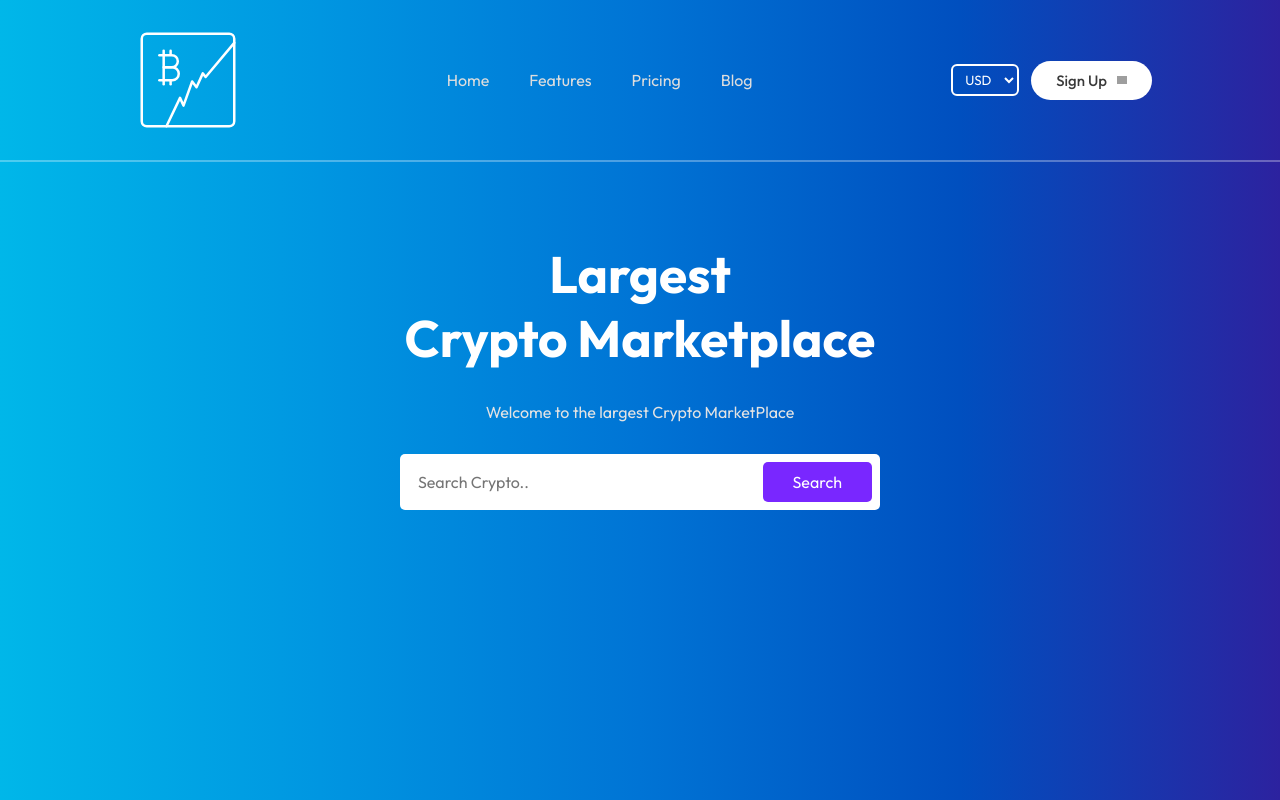
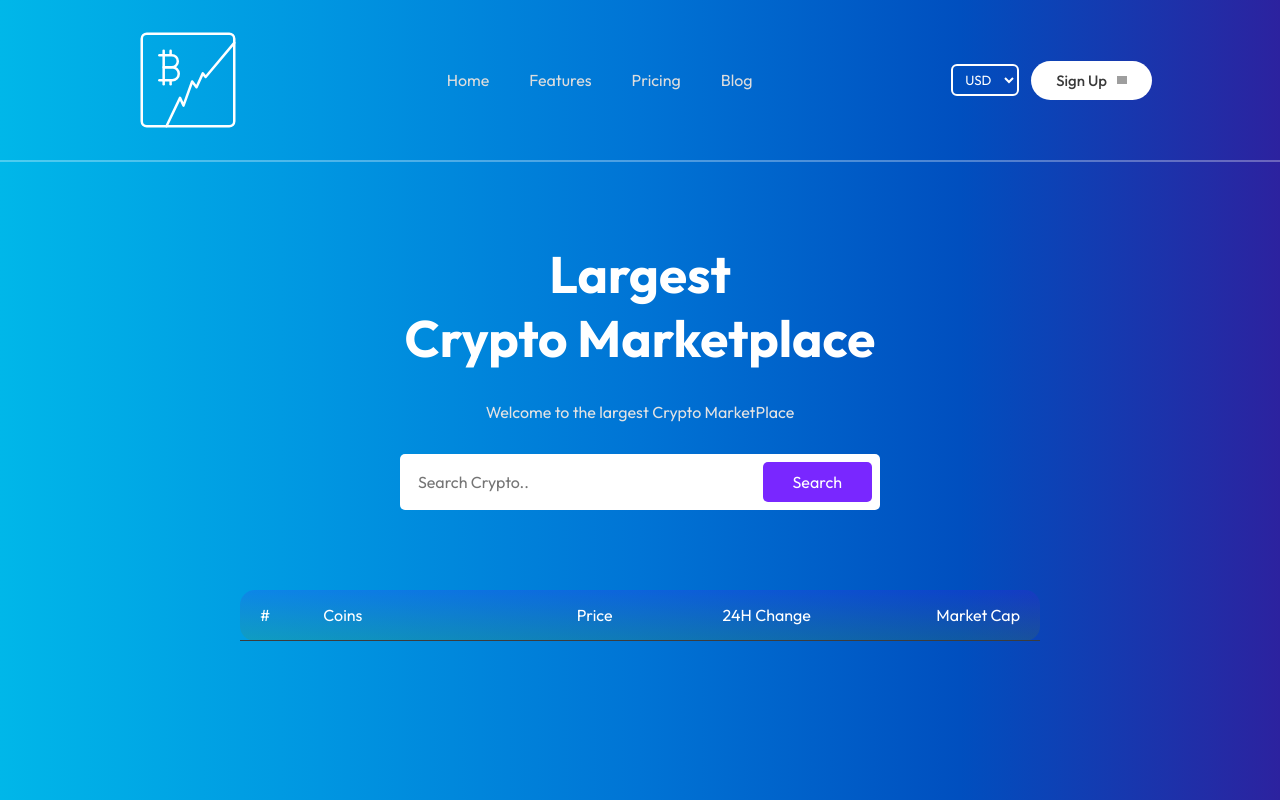
Before and after one commit to OnARoel/CryptoSpace, a React (Vite) app: page / in a window 1280 px wide. Shown: the top 800 px of the page. Built offline with nearby package versions, Linux system fonts and the light colour scheme; no server answers; grey boxes are pictures that could not be loaded.

Commit message:
Added basic API routing

```diff
--- a/src/components/NavBar/NavBar.jsx
+++ b/src/components/NavBar/NavBar.jsx
@@ -1,9 +1,25 @@
-import React from "react";
+import React, { useContext } from "react";
 import "./NavBar.css";
 import logo from "../../assets/crypto-logo.svg";
 import icon from "../../assets/arrow.svg";
+import { CoinContext } from "../../context/CoinContext";
 
 const NavBar = () => {
+  const { setCurrency } = useContext(CoinContext);
+
+  const currencyHandler = (event) => {
+    switch (event.target.value) {
+      case "USD": {
+        setCurrency({ name: "USD", symbol: "$" });
+      }
+      case "CAD": {
+        setCurrency({ name: "CAD", symbol: "$" });
+      }
+      case "EUR": {
+        setCurrency({ name: "EUR", symbol: "$" });
+      }
+    }
+  };
   return (
     <div className="NavBar">
       <img src={logo} className="logo" alt="" />
@@ -14,14 +30,13 @@ const NavBar = () => {
         <li>Blog</li>
       </ul>
       <div className="nav-right">
-        <select>
+        <select onChange={currencyHandler}>
           <option value="USD">USD</option>
           <option value="CAD">CAD</option>
           <option value="EUR">EUR</option>
         </select>
         <button>
-          Sign Up{" "}
-          <img src={icon}></img>
+          Sign Up <img src={icon}></img>
         </button>
       </div>
     </div>
--- /dev/null
+++ b/src/context/CoinContext.jsx
@@ -0,0 +1,44 @@
+import { createContext, useEffect, useState } from "react";
+
+export const CoinContext = createContext();
+
+const CoinContextProvider = (props) => {
+  const [allCoin, setAllCoin] = useState([]);
+  const [currency, setCurrency] = useState({
+    name: "USD",
+    symbol: "$",
+  });
+
+  const fetchAllCoin = async () => {
+    const options = {
+      method: "GET",
+      headers: {
+        accept: "application/json",
+        "x-cg-demo-api-key": "CG-bNTT9ZyTB7yiFxQwzC1yVQdU",
+      },
+    };
+
+    fetch(
+      `https://api.coingecko.com/api/v3/coins/markets?vs_currency=${currency.name}`,
+      options
+    )
+      .then((res) => res.json())
+      .then((res) => console.log(res))
+      .catch((err) => console.error(err));
+  };
+
+  useEffect(() => {
+    fetchAllCoin();
+  }, [currency]);
+
+  const contextValue = {
+    allCoin, currency, setCurrency
+  };
+  return (
+    <CoinContext.Provider value={contextValue}>
+      {props.children}
+    </CoinContext.Provider>
+  );
+};
+
+export default CoinContextProvider;
--- a/src/main.jsx
+++ b/src/main.jsx
@@ -3,11 +3,14 @@ import { createRoot } from "react-dom/client";
 import "./index.css";
 import App from "./App.jsx";
 import { BrowserRouter } from "react-router-dom";
+import CoinContextProvider from "./context/CoinContext.jsx";
 
 createRoot(document.getElementById("root")).render(
   <StrictMode>
     <BrowserRouter>
-      <App />
+      <CoinContextProvider>
+        <App />
+      </CoinContextProvider>
     </BrowserRouter>
   </StrictMode>
 );
--- a/src/pages/Home/Home.css
+++ b/src/pages/Home/Home.css
@@ -52,3 +52,23 @@
     border-radius: 5px;
     cursor: pointer;
 }
+
+.crypto-table {
+    max-width: 800px;
+    margin: auto;
+    background: linear-gradient(rgba(84, 3, 255, 0.15), rgba(105, 153, 0, 0.15));
+    border-radius: 15px;
+}
+
+
+.table-layout {
+    display: grid;
+    grid-template-columns: 0.5fr 2fr 1fr 1fr 1.5fr;
+    padding: 15px 20px;
+    align-items: center;
+    border-bottom: 1px solid #3c3c3c;
+}
+
+.market-cap {
+    text-align: right;
+}
--- a/src/pages/Home/Home.jsx
+++ b/src/pages/Home/Home.jsx
@@ -1,6 +1,8 @@
 import React from 'react';
 import './Home.css';
 
+
+//API key CG-bNTT9ZyTB7yiFxQwzC1yVQdU
 const Home = () => {
   return (
     <>
@@ -13,6 +15,15 @@ const Home = () => {
           <button type='submit'>Search</button>
         </form>
       </div>
+      <div className="crypto-table">
+        <div className="table-layout">
+          <p>#</p>
+          <p>Coins</p>
+          <p>Price</p>
+          <p style={{textAlign: "center"}}>24H Change</p>
+          <p className='market-cap'>Market Cap</p>
+        </div>
+      </div>
     </div>
     </>
   )
```
